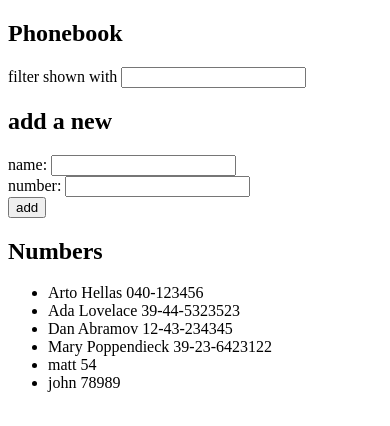
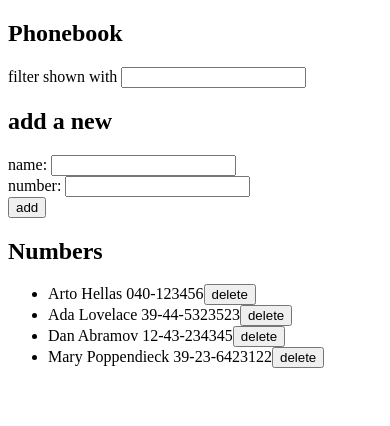
Before and after one commit to mulhod/fullstack_course, a React (Create React App) app in the folder part2/phonebook/: page / in a window 390 px wide. Shown: the top 426 px of the page. Built offline with nearby package versions, Linux system fonts and the light colour scheme; data requests are answered from the project's data file.

Commit message:
part2.17: Phonebook step9

```diff
--- a/part2/phonebook/db.json
+++ b/part2/phonebook/db.json
@@ -19,16 +19,6 @@
       "name": "Mary Poppendieck",
       "number": "39-23-6423122",
       "id": 4
-    },
-    {
-      "name": "matt",
-      "number": "54",
-      "id": 5
-    },
-    {
-      "name": "john",
-      "number": "78989",
-      "id": 6
     }
   ]
 }
--- a/part2/phonebook/src/components/App.js
+++ b/part2/phonebook/src/components/App.js
@@ -31,7 +31,8 @@
     }
     const personObject = {
       name: newName,
-      number: newNumber
+      number: newNumber,
+      id: persons.length
     }
 
     setPersons(persons.concat(personObject))
@@ -44,6 +45,17 @@
     setNameFilter(event.target.value)
   }
 
+  const deletePerson = (persontoDelete) => {
+    const result = window.confirm(`Delete ${persontoDelete.name} ?`)
+    if (result) {
+      const newPersons = persons.filter(person => person.id !== persontoDelete.id)
+      personsService.deletePerson(persontoDelete)
+      setPersons(newPersons)
+    } else {
+      console.log(`${persontoDelete.name} not removed`)
+    }
+  }
+
   return (
     <div>
       <h2>Phonebook</h2>
@@ -53,7 +65,7 @@
                   newNumber={newNumber} handleNumberChange={handleNumberChange}
                   addPerson={addPerson} />
       <h2>Numbers</h2>
-      <Persons persons={persons} nameFilter={nameFilter} />
+      <Persons persons={persons} nameFilter={nameFilter} deletePerson={deletePerson} />
     </div>
   )
 }
--- a/part2/phonebook/src/components/Persons.js
+++ b/part2/phonebook/src/components/Persons.js
@@ -1,9 +1,14 @@
 import React from 'react'
 
-const Persons = ({persons, nameFilter}) => (
+const Persons = ({persons, nameFilter, deletePerson}) => (
   <ul>
-    {persons.filter(person => person.name.toLowerCase().includes(nameFilter.toLowerCase()))
-            .map(person => <li key={person.name}>{person.name} {person.number}</li>)}
+    {persons
+       .filter(person => person.name.toLowerCase().includes(nameFilter.toLowerCase()))
+       .map(person =>
+         <li key={person.name}>
+           {person.name} {person.number}
+           <button onClick={() => deletePerson(person)}>delete</button>
+         </li>)}
   </ul>
 )
 
--- a/part2/phonebook/src/services/persons.js
+++ b/part2/phonebook/src/services/persons.js
@@ -3,18 +3,18 @@
 const url = 'http://localhost:3001/persons'
 
 const getAll = () => {
-  const response =
-    axios
-      .get(url)
-  return response
-           .then(response => response.data)
+  const response = axios.get(url)
+  return response.then(response => response.data)
 }
 
 const add = (newPerson) => {
-  const request =
-    axios
-      .post(url, newPerson)
+  const request = axios.put(`${url}/${newPerson.id}`, newPerson)
   return request.then(console.log(`added ${newPerson.name}`))
 }
 
-export default {getAll, add}
+const deletePerson = (persontoDelete) => {
+  const request = axios.delete(`${url}/${persontoDelete.id}`)
+  return request.then(console.log(`removed ${persontoDelete.name}`))
+}
+
+export default {getAll, add, deletePerson}
```
